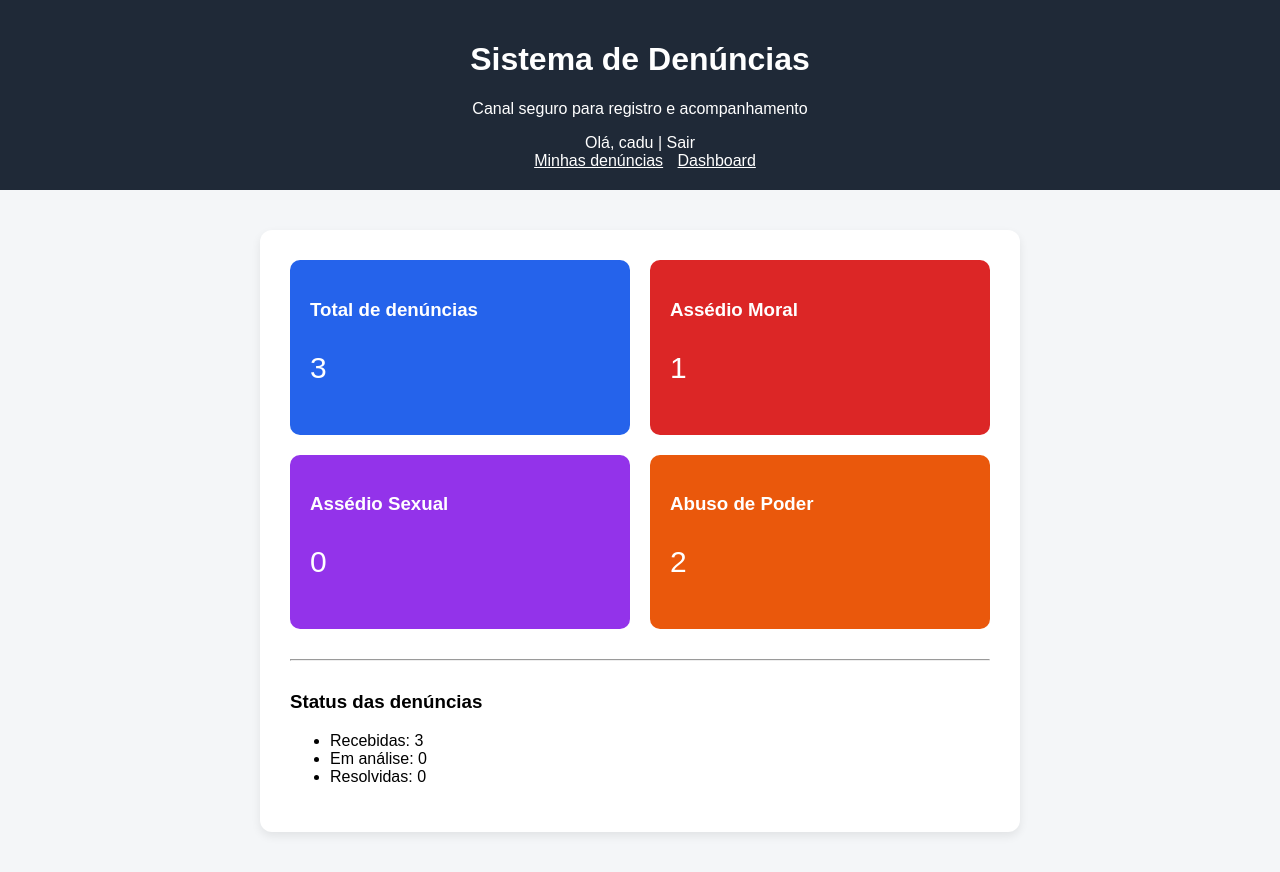
After one commit to Soares007/alerta-assedio, a Django app: page /dashboard/ in a window 1280 px wide. The commit adds this page. Run offline with Django 5.2, Linux system fonts and the light colour scheme; a user stored in the database is signed in; data comes from the database, SQL or seed files in the repository.

Commit message:
feat: create dashboard ui and system

```diff
--- a/denuncias/templates/base.html
+++ b/denuncias/templates/base.html
@@ -94,6 +94,8 @@
         {% if user.is_authenticated %}
         <a href="/minhas-denuncias/" style="color:white; margin-left:10px;">Minhas denúncias</a>
         {% endif %}
+
+        <a href="/dashboard/" style="color:white; margin-left:10px;">Dashboard</a>
     </header>
 
     <main>
--- /dev/null
+++ b/denuncias/templates/denuncias/dashboard.html
@@ -0,0 +1,38 @@
+{% extends 'base.html' %}
+
+{% block content %}
+
+<div style="display:grid; grid-template-columns:1fr 1fr; gap:20px;">
+    <div style="background:#2563eb; color:white; padding:20px; border-radius:10px;">
+        <h3>Total de denúncias</h3>
+        <p style="font-size:30px;">{{ total }}</p>
+    </div>
+
+    <div style="background:#dc2626; color:white; padding:20px; border-radius:10px;">
+        <h3>Assédio Moral</h3>
+        <p style="font-size:30px;">{{ moral }}</p>
+    </div>
+
+    <div style="background:#9333ea; color:white; padding:20px; border-radius:10px;">
+        <h3>Assédio Sexual</h3>
+        <p style="font-size:30px;">{{ sexual }}</p>
+    </div>
+
+    <div style="background:#ea580c; color:white; padding:20px; border-radius:10px;">
+        <h3>Abuso de Poder</h3>
+        <p style="font-size:30px;">{{ abuso }}</p>
+    </div>
+
+</div>
+
+<hr style="margin: 30px 0;">
+
+<h3>Status das denúncias</h3>
+
+<ul>
+    <li>Recebidas: {{ recebidas }}</li>
+    <li>Em análise: {{ analise }}</li>
+    <li>Resolvidas: {{ resolvidas }}</li>
+</ul>
+
+{% endblock %}
--- a/denuncias/urls.py
+++ b/denuncias/urls.py
@@ -1,8 +1,9 @@
 from django.urls import path
-from .views import criar_denuncia, sucesso, minhas_denuncias
+from .views import criar_denuncia, sucesso, minhas_denuncias, dashboard
 
 urlpatterns = [
     path('denuncia/', criar_denuncia, name='criar_denuncia'),
     path('sucesso/', sucesso, name='sucesso'),
     path('minhas-denuncias/', minhas_denuncias,  name='minhas_denuncias'),
+    path('dashboard/', dashboard, name='dashboard')
 ]
--- a/denuncias/views.py
+++ b/denuncias/views.py
@@ -4,6 +4,29 @@ from .forms import DenunciaForm
 from .models import Denuncia
 
 @login_required
+def dashboard(request):
+    total = Denuncia.objects.count()
+
+    moral = Denuncia.objects.filter(tipo='moral').count()
+    sexual = Denuncia.objects.filter(tipo='sexual').count()
+    abuso = Denuncia.objects.filter(tipo='abuso').count()
+
+    recebidas = Denuncia.objects.filter(status='recebida').count()
+    analise = Denuncia.objects.filter(status='analise').count()
+    resolvidas = Denuncia.objects.filter(status='resolvida').count()
+
+    context = {
+        'total': total,
+        'moral': moral,
+        'sexual': sexual,
+        'abuso': abuso,
+        'recebidas': recebidas,
+        'analise': analise,
+        'resolvidas': resolvidas,
+    }
+    return render(request, 'denuncias/dashboard.html', context)
+
+
 def minhas_denuncias(request):
     denuncias = Denuncia.objects.filter(usuario=request.user)
     return render(request, 'denuncias/minhas_denuncias.html', {'denuncias': denuncias})
```
